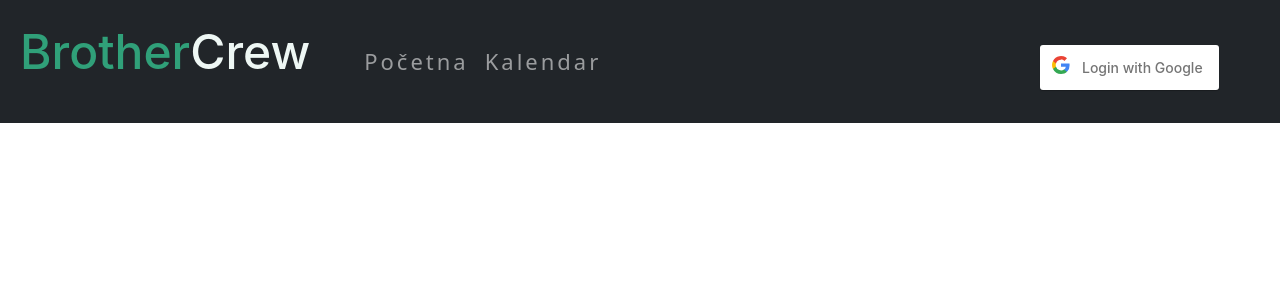
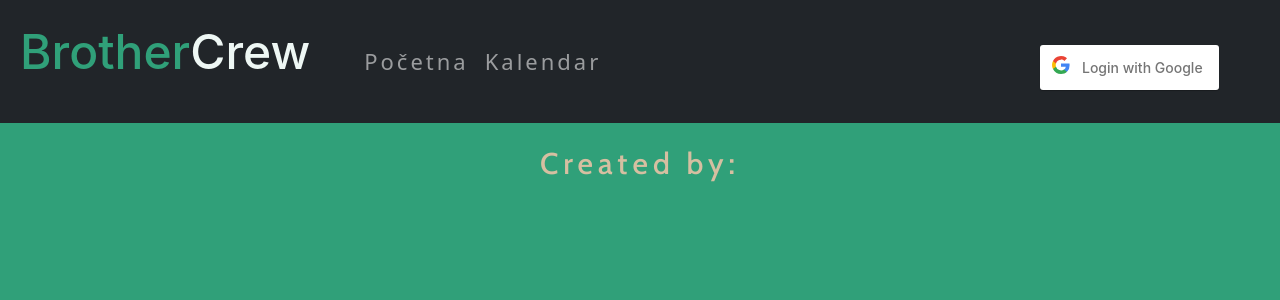
Before and after one commit to djox00/activity-tracker, a React (Create React App) app: page /Home in a window 1280 px wide. Shown: the top 300 px of the page. Built offline with nearby package versions, Linux system fonts and the light colour scheme; no server answers.

Commit message:
Naslovna
Zavrsena naslovna, radimo jos malo na stilu stranice

```diff
--- a/public/index.html
+++ b/public/index.html
@@ -39,5 +39,6 @@
       To begin the development, run `npm start` or `yarn start`.
       To create a production bundle, use `npm run build` or `yarn build`.
     -->
+    <script src="https://platform.linkedin.com/badges/js/profile.js" async defer type="text/javascript"></script>
   </body>
 </html>
--- a/src/App.js
+++ b/src/App.js
@@ -14,6 +14,7 @@ import {
   Route,
 } from 'react-router-dom';
 import Calendar from './pages/Calendar';
+import Home from './pages/Home';
 
 
 
@@ -67,7 +68,7 @@ console.log(User);
 
    <Routes>
 
-
+   <Route path="/Home" element={ <Home /> } />
         <Route path="/Calendar" element={ <Calendar /> } />
 
       </Routes>
--- /dev/null
+++ b/src/UI/Month.js
@@ -0,0 +1,11 @@
+import React from 'react'
+import styled from './Month.module.css';
+const Month = (props) => {
+  return (
+    <div className={styled.month}>
+   <p>    {props.children} </p>
+    </div>
+  )
+}
+
+export default Month
--- /dev/null
+++ b/src/UI/Month.module.css
@@ -0,0 +1,16 @@
+.month{
+    height: 50px;
+    width: 50px;
+   text-align: center;
+   background-color: brown;
+   color: white;
+   vertical-align: middle;
+   border: solid 1px rgb(184, 182, 182);
+   border-radius: 5px;
+}
+p{
+line-height: 50px;
+}
+.month:hover{
+    cursor: pointer;
+}
--- a/src/UI/NavBar.js
+++ b/src/UI/NavBar.js
@@ -25,7 +25,7 @@ const NavBar = ({login,logout}) => {
   <Navbar.Collapse id="responsive-navbar-nav" c={true}>
     <Nav style={{marginLeft: "20px"}} >
         <div className={styled['nav-labels']}>
-      <Nav.Link href="features">Početna</Nav.Link>
+      <Nav.Link href="Home">Početna</Nav.Link>
       <Nav.Link href="Calendar">Kalendar</Nav.Link>
       </div>
 
--- a/src/UI/SideBar.js
+++ b/src/UI/SideBar.js
@@ -1,18 +1,12 @@
 import React from 'react'
 import styled from './SideBar.module.css';
 import { useState } from 'react';
-import { useSpring, animated } from 'react-spring';
+import { useSpring, animated, useTransition } from 'react-spring';
+import { useRef } from 'react';
+import Month from './Month';
 const SideBar = () => {
 
 const [Toggle, setToggle] = useState(false);
-
-const props = useSpring({
-    to:{left: "0px"}
-   ,
-    from: { left: "-200px"},
-
-    config: { duration: 500 },
-  });
 
 
 
@@ -22,13 +16,27 @@ const props = useSpring({
   return (
 
 <React.Fragment>
-    <animated.div style={props}>
+
 <div className={styled.sidebar}>
+<Month> Jan</Month>
+<Month> Feb</Month>
+<Month> Mart</Month>
+<Month> Apr</Month>
+<Month> Maj</Month>
+<Month> Jun</Month>
+<Month> Jul</Month>
+<Month> Aug</Month>
+<Month> Sep</Month>
+<Month> Okt</Month>
+<Month> Nov</Month>
+<Month> Dec</Month>
+
+
 
 
 
         </div>
-        </animated.div>
+
 
          </React.Fragment>
 
--- a/src/UI/SideBar.module.css
+++ b/src/UI/SideBar.module.css
@@ -1,15 +1,12 @@
 .sidebar {
     height: 80vh;
-    width: 250px;
-    position: fixed;
+    width: 90px;
+    position: absolute;
     top: 20vh;
-    z-index: 100;
-    background-color: #111;
+
     overflow-x: hidden;
-    transition: 0.5s;
     padding-top: 60px;
     padding-bottom: 100px;
-    border-top-left-radius: 20px;
-    overflow-x: hidden;
-    overflow-y: auto;
+
+  overflow: hidden;
   }
--- a/src/pages/Calendar.js
+++ b/src/pages/Calendar.js
@@ -11,6 +11,7 @@ import { collection, addDoc, getDocs, getDoc , orderBy, limit, query, updateDoc,
 import { useEffect } from 'react';
 import { useFirestoreQuery } from '../hooks/firebase-hooks';
 import Day from '../UI/Day';
+
 import SideBar from '../UI/SideBar';
 
 
--- /dev/null
+++ b/src/pages/Home.js
@@ -0,0 +1,34 @@
+import React from 'react'
+import styled from './Home.module.css';
+import { Container, Row, Col } from 'react-bootstrap';
+
+const Home = () => {
+    return (
+        <React.Fragment>
+            <div className={styled.content}>
+                <Container>
+                    <Row> <Col>    <div className={styled.author}><p> Created by:  </p> </div> </Col> </Row>
+                    <Row lg={3} md={3} sm={1}>
+
+                        <Col lg={4} md={6} sm={12} className={styled.box}  >
+                            <div className="badge-base LI-profile-badge" data-locale="en_US" data-size="medium" data-theme="light" data-type="HORIZONTAL" data-vanity="djordje-djuric" data-version="v1"><a class="badge-base__link LI-simple-link" href="https://ba.linkedin.com/in/djordje-djuric?trk=profile-badge"></a></div>
+                        </Col>
+                        <Col lg={4} md={6} sm={12}  className={styled.box}   >
+                            <div class="badge-base LI-profile-badge" data-locale="en_US" data-size="medium" data-theme="light" data-type="HORIZONTAL" data-vanity="srdjan-djuric-87a573213" data-version="v1"><a class="badge-base__link LI-simple-link" href="https://ba.linkedin.com/in/srdjan-djuric-87a573213?trk=profile-badge"></a></div>
+                        </Col>
+                        <Col lg={4} md={6} sm={12}   className={styled.box}  >
+                            <div class="badge-base LI-profile-badge" data-locale="en_US" data-size="medium" data-theme="light" data-type="HORIZONTAL" data-vanity="maid-idrizovic-51b282235" data-version="v1"><a class="badge-base__link LI-simple-link" href="https://ba.linkedin.com/in/maid-idrizovic-51b282235?trk=profile-badge"></a></div>
+                        </Col>
+                    </Row>
+                </Container>
+            </div>
+
+
+
+
+
+        </React.Fragment>
+    )
+}
+
+export default Home
--- /dev/null
+++ b/src/pages/Home.module.css
@@ -0,0 +1,25 @@
+@import url('https://fonts.googleapis.com/css2?family=Cabin:wght@500&family=Lato&display=swap');
+.content{
+    width: 100%;
+    min-height: 90vh;
+    background-color: rgb(48, 160, 121);
+}
+.author{
+    height: 20vh;
+    text-align: center;
+
+}
+.author p{
+   position: relative;
+  top: 10%;
+  font-family: 'Cabin', sans-serif;
+font-size: 30px;
+letter-spacing: 5px;
+color: rgb(214, 191, 161);
+
+}
+.box{
+
+    padding: 20px;
+
+}
```
